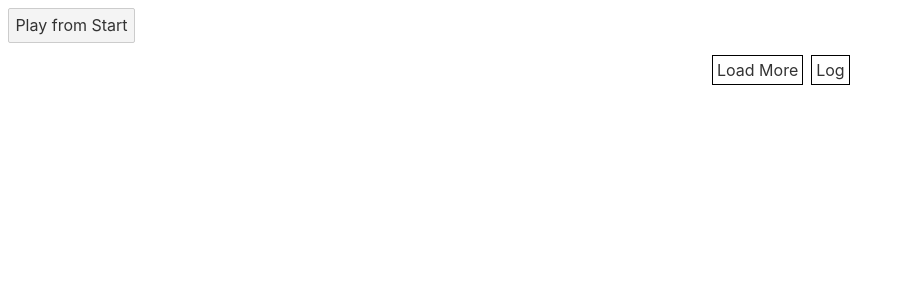
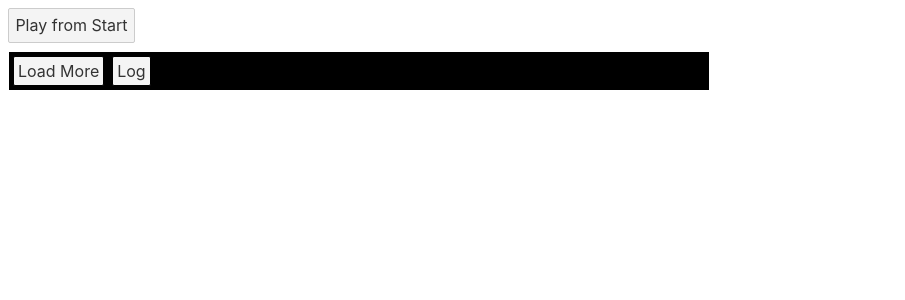
Before and after one commit to stevenwaterman/musetree, a Svelte app: page / in a window 1280 px wide. Shown: the top 300 px of the page, without its empty margins (0-905 px from the left). Built offline with nearby package versions, Linux system fonts and the light colour scheme.

Commit message:
Show pending requests and overlay buttons

```diff
--- a/src/ChildButton.svelte
+++ b/src/ChildButton.svelte
@@ -2,15 +2,15 @@
   import { deriveTrackStore, trackTreeStore } from "./trackTree.js";
   import { audio } from "./audio.js";
 
-  export let parent;
+  export let path;
   export let siblingId;
 
-  $: parentStore = deriveTrackStore(parent);
+  $: parentStore = deriveTrackStore(path);
   $: selected = $parentStore.selected === siblingId;
   $: startsAt = $parentStore.track ? $parentStore.track.duration : 0;
 
   function select() {
-    trackTreeStore.select(parent, siblingId);
+    trackTreeStore.select(path, siblingId);
     const playFrom = Math.max(0, startsAt - 3)
     audio.play(playFrom);
   }
@@ -23,7 +23,7 @@
 <style>
   .childButton {
     font-weight: 700;
-    min-width: 25px;
+    min-width: 40px;
     background: white;
     margin: 4px;
     padding: 4px;
@@ -36,10 +36,10 @@
   }
 </style>
 
-<div
+<button
   class="childButton"
   class:selected
   on:click={select}
   on:contextmenu|preventDefault={remove}>
-  {siblingId}
-</div>
+  {1 + parseInt(siblingId)}
+</button>
--- a/src/Timeline.svelte
+++ b/src/Timeline.svelte
@@ -39,6 +39,7 @@
     background-color: rgba(255, 255, 255, 0.5);
     z-index: 2;
     transform: translateY(0px);
+    pointer-events: none;
   }
 </style>
 
--- a/src/TrackCanvas.svelte
+++ b/src/TrackCanvas.svelte
@@ -33,14 +33,8 @@
 
   function draw(canvas, notes, yScale) {
     if (canvas == null) return;
+
     const ctx = canvas.getContext("2d");
-
-    ctx["imageSmoothingEnabled"] = false; /* standard */
-    ctx["mozImageSmoothingEnabled"] = false; /* Firefox */
-    ctx["oImageSmoothingEnabled"] = false; /* Opera */
-    ctx["webkitImageSmoothingEnabled"] = false; /* Safari */
-    ctx["msImageSmoothingEnabled"] = false; /* IE */
-
     ctx.clearRect(0, 0, canvas.width, canvas.height);
 
     const background = "black";
@@ -108,6 +102,7 @@
   <canvas
     class="trackCanvas"
     on:click={play}
+    on:contextmenu|preventDefault={trackStore.deselect}
     bind:this={canvas}
     width={canvasWidth}
     style={"width: " + canvasWidth + "px; height: " + height + "px;"}
--- a/src/TrackRow.svelte
+++ b/src/TrackRow.svelte
@@ -1,8 +1,9 @@
 <script>
   import { deriveTrackStore, trackTreeStore } from "./trackTree.js";
   import { configStore, autoRequestStore } from "./settings.js";
-  import { request } from "./broker.js";
+
   import TrackCanvas from "./TrackCanvas.svelte";
+  import TrackRowOptions from "./TrackRowOptions.svelte";
   import { canvasWidth } from "./constants.js";
   import ChildButton from "./ChildButton.svelte";
 
@@ -12,18 +13,6 @@
   $: children = $trackStore.children ? $trackStore.children : {};
   $: track = $trackStore.track ? $trackStore.track : null;
   $: duration = track ? track.duration : 0;
-
-  function loadMore() {
-    const pathCapture = path;
-    const encoding = track ? track.encoding : "";
-
-    trackStore.requestStart();
-
-    return request($configStore, encoding, duration)
-      .then(tracks => trackTreeStore.addTracks(pathCapture, tracks))
-      .finally(_ => trackTreeStore.setRequestStatus(pathCapture, false));
-  }
-  $: if ($autoRequestStore && !$trackStore.childOffset && !$trackStore.pendingLoad) loadMore();
 </script>
 
 <style>
@@ -31,36 +20,12 @@
     display: flex;
     flex-direction: row;
   }
-  .buttonRow {
-    display: flex;
-    flex-direction: row;
-    flex-wrap: wrap;
-  }
-  .rowButton {
-    margin: 4px;
-    padding: 4px;
-    border: 1px solid black;
-    cursor: pointer;
-  }
 </style>
 
 <div class="trackRow">
-  {#if !$trackStore.childOffset && $trackStore.pendingLoad}
-    <p>Loading...</p>
+  {#if $trackStore.selected == null}
+    <TrackRowOptions {path} />
   {:else}
-    {#if $trackStore.selected !== null}
-      <TrackCanvas path={[...path, $trackStore.selected]} />
-    {:else}
-      <div style={'width:' + canvasWidth + 'px'} />
-    {/if}
-    <div>
-      <div class="buttonRow">
-        {#each Object.keys(children) as idx}
-          <ChildButton parent={path} siblingId={idx} />
-        {/each}
-        <div class="rowButton" on:click={loadMore}>Load More</div>
-        <div class="rowButton" on:click={() => console.log(JSON.stringify($trackStore))}>Log</div>
-      </div>
-    </div>
+    <TrackCanvas path={[...path, $trackStore.selected]} />
   {/if}
 </div>
--- /dev/null
+++ b/src/TrackRowOptions.svelte
@@ -0,0 +1,81 @@
+<script>
+  import {
+    deriveTrackStore,
+    trackTreeStore,
+    selectedPathStore,
+    selectedTrackAudioStore,
+    selectedTrackEncodingStore
+  } from "./trackTree.js";
+  import { request } from "./broker.js";
+  import { afterUpdate } from "svelte";
+  import { configStore, autoRequestStore } from "./settings.js";
+  import {
+    instruments,
+    instrumentSettings,
+    pitchMin,
+    yScaleStore,
+    canvasWidth,
+    xScale
+  } from "./constants.js";
+  import { audio } from "./audio.js";
+  import ChildButton from "./ChildButton.svelte";
+
+  export let path;
+
+  $: trackStore = deriveTrackStore(path);
+
+  $: children = $trackStore.children ? $trackStore.children : {};
+  $: track = $trackStore.track ? $trackStore.track : null;
+  $: duration = track ? track.duration : 0;
+
+  function loadMore() {
+    const pathCapture = path;
+    const encoding = track ? track.encoding : "";
+
+    trackStore.requestStart();
+
+    return request($configStore, encoding, duration)
+      .then(tracks => trackTreeStore.addTracks(pathCapture, tracks))
+      .finally(_ => trackTreeStore.requestDone(pathCapture));
+  }
+  $: if (
+    $autoRequestStore &&
+    !$trackStore.childOffset &&
+    !$trackStore.pendingLoad
+  )
+    loadMore();
+</script>
+
+<style>
+  .placeholder {
+    flex-grow: 0;
+    flex-shrink: 0;
+    background: black;
+    border: 1px solid white;
+  }
+  .buttonRow {
+    display: flex;
+    flex-direction: row;
+    flex-wrap: wrap;
+  }
+  .rowButton {
+    margin: 4px;
+    padding: 4px;
+    border: 1px solid black;
+    cursor: pointer;
+  }
+</style>
+
+<div class="placeholder" style={"width: " + canvasWidth + "px"}>
+  <div class="buttonRow">
+    {#each Object.keys(children) as idx}
+      <ChildButton {path} siblingId={idx} />
+    {/each}
+    <button class="rowButton" on:click={loadMore}>Load More{$trackStore.pendingLoad ? " (" + $trackStore.pendingLoad * 4 + " pending)" : ""}</button>
+    <button
+      class="rowButton"
+      on:click={() => console.log(JSON.stringify($trackStore))}>
+      Log
+    </button>
+  </div>
+</div>
--- a/src/audio.js
+++ b/src/audio.js
@@ -2,8 +2,8 @@ import { selectedTrackAudioStore } from "./trackTree.js";
 
 const htmlAudio = new Audio();
 selectedTrackAudioStore.subscribe(track => {
+  htmlAudio.pause();
   if (track === "") return;
-  htmlAudio.pause();
   htmlAudio.src = track;
 });
 
--- a/src/trackTree.js
+++ b/src/trackTree.js
@@ -6,7 +6,7 @@ function createTrackTreeStore() {
     children: {},
     childOffset: 0,
     track: null,
-    pendingLoad: false,
+    pendingLoad: 0,
   };
   const { subscribe, set, update } = writable(initial);
 
@@ -21,13 +21,20 @@ function createTrackTreeStore() {
         parent.selected = idx;
         return state;
       }),
-    setRequestStatus: (path, pending) =>
+    requestStart: path =>
       update(state => {
         const node = getNode(state, path);
-        node.pendingLoad = pending;
+        node.pendingLoad++;
         return state;
       }),
-      deleteChild: (path, childId) => update(state => {
+    requestDone: path =>
+      update(state => {
+        const node = getNode(state, path);
+        node.pendingLoad--;
+        return state;
+      }),
+    deleteChild: (path, childId) =>
+      update(state => {
         const node = getNode(state, path);
         delete node.children[childId];
         return state;
@@ -44,9 +51,10 @@ export function deriveTrackStore(path) {
   return {
     ...store,
     select: idx => trackTreeStore.select(path, idx),
-    requestStart: () => trackTreeStore.setRequestStatus(path, true),
-    requestDone: () => trackTreeStore.setRequestStatus(path, false),
-    deleteChild: (childId) => trackTreeStore.deleteChild(path, childId)
+    requestStart: () => trackTreeStore.requestStart(path),
+    requestDone: () => trackTreeStore.requestDone(path),
+    deleteChild: childId => trackTreeStore.deleteChild(path, childId),
+    deselect: () => trackTreeStore.select(path.slice(0, -1), null)
   };
 }
 
```
